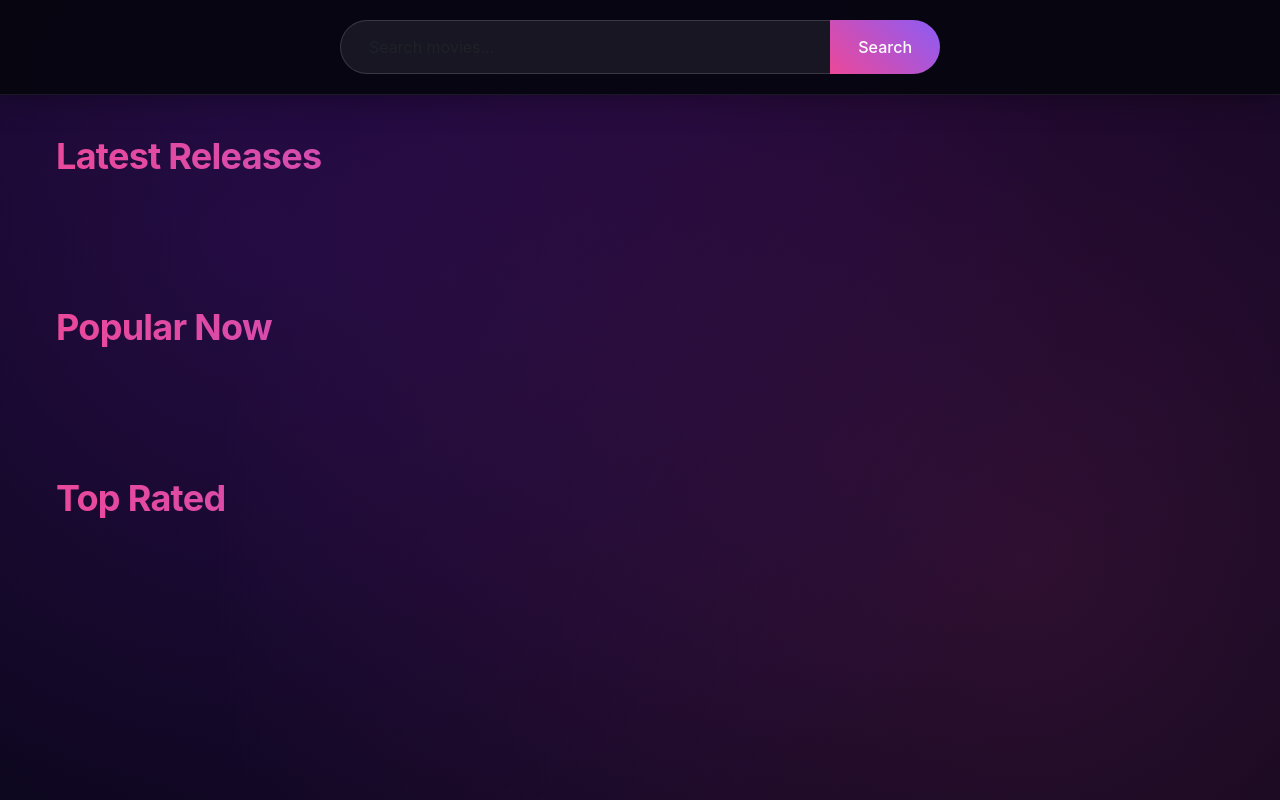
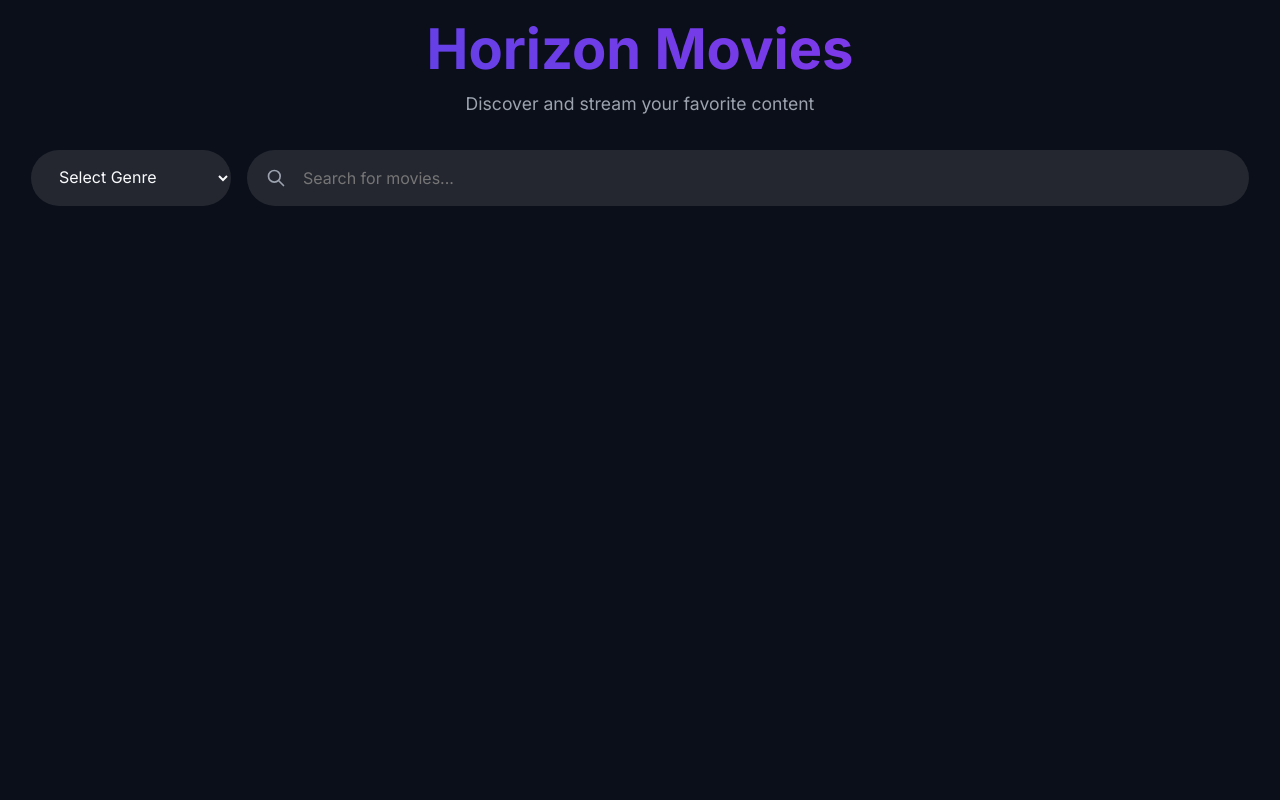
Before and after one commit to pavansweb/hmovies, a Flask app: page / in a window 1280 px wide. Run offline with Flask 3, Linux system fonts and the light colour scheme; data that the repository does not hold is empty; some libraries are stand-ins or nearby versions.

Commit message:
testing the new index

```diff
--- a/app.py
+++ b/app.py
@@ -89,17 +89,23 @@ def get_movie_details(movie_id):
     return response.json()
 
 
-@app.route("/contact", methods=["GET", "POST"])
-def contact():
-    if request.method == "POST":
-        name = request.form.get("name")
-        email = request.form.get("email")
-        message = request.form.get("message")
+@app.route('/api/genres')
+def genres():
+    response = requests.get(f'{TMDB_BASE_URL}/genre/movie/list', params={
+        'api_key': TMDB_API_KEY
+    })
+    return jsonify(response.json())
 
-        # Here you could process/store the data, send an email, etc.
-        return render_template("contact.html", success=True, name=name)
+@app.route('/api/genre/<genre_id>')
+def genre_movies(genre_id):
+    response = requests.get(f'{TMDB_BASE_URL}/discover/movie', params={
+        'api_key': TMDB_API_KEY,
+        'with_genres': genre_id,
+        'sort_by': 'popularity.desc'
+    })
+    return jsonify(response.json())
 
-    return render_template("contact.html", success=False)
+
 
 if __name__ == '__main__':
-    app.run(debug=True)
+    app.run(debug=True,port=5001)
--- a/templates/index.html
+++ b/templates/index.html
@@ -4,316 +4,474 @@
     <meta charset="UTF-8">
     <meta name="viewport" content="width=device-width, initial-scale=1.0">
     <title>Horizon Movies</title>
-    <link href="https://cdn.jsdelivr.net/npm/bootstrap@5.3.0/dist/css/bootstrap.min.css" rel="stylesheet">
-    <link rel="icon" href="/static/favicons/icons-cropped-cflix-32x32.png" sizes="32x32">
-    <link rel="apple-touch-icon" href="/static/favicons/icons-cropped-cflix-180x180.png">
+    <link href="https://cdnjs.cloudflare.com/ajax/libs/bootstrap/5.3.2/css/bootstrap.min.css" rel="stylesheet">
+    <link rel="stylesheet" href="/static/css/css-scrollbar-light.css">
     <style>
-        body {
-            font-family: 'Inter', sans-serif;
-            background: radial-gradient(circle at 50% -20%, #1a0533 0%, #090618 100%);
-            color: #ffffff;
-            min-height: 100vh;
-            overflow-x: hidden;
+        @import url('https://fonts.googleapis.com/css2?family=Inter:wght@400;500;600;700&display=swap');
+
+        :root {
+            --primary: #8B5CF6;
+            --primary-gradient: linear-gradient(45deg, #4F46E5, #9333EA);
+            --background: #0B0F19;
+            --card-bg: #1F2937;
+            --text: #F9FAFB;
+            --text-secondary: #9CA3AF;
+            --search-results-bg: #1a1d24;
         }
 
-        .overlay {
-            position: fixed;
-            top: 0;
-            left: 0;
+        * {
+            margin: 0;
+            padding: 0;
+            box-sizing: border-box;
+            font-family: 'Inter', sans-serif;
+        }
+
+        body {
+            background-color: var(--background);
+            color: var(--text);
+            min-height: 100vh;
+            padding: 1rem;
+        }
+
+        .container {
+            max-width: 1400px;
+            padding: 0 15px;
+        }
+
+        .header {
+            text-align: center;
+            margin-bottom: 2rem;
+        }
+
+        .logo {
+            font-size: clamp(2rem, 5vw, 3.5rem);
+            font-weight: 700;
+            background: var(--primary-gradient);
+            -webkit-background-clip: text;
+            background-clip: text;
+            color: transparent;
+            margin-bottom: 0.5rem;
+        }
+
+        .tagline {
+            color: var(--text-secondary);
+            font-size: clamp(0.9rem, 2vw, 1.1rem);
+        }
+
+        .controls-container {
+            display: flex;
+            gap: 1rem;
+            margin: 2rem 0;
+            flex-direction: column;
+        }
+
+        @media (min-width: 768px) {
+            .controls-container {
+                flex-direction: row;
+            }
+        }
+
+        .genre-select {
+            padding: 1rem 1.5rem;
+            background: rgba(255, 255, 255, 0.1);
+            border: none;
+            border-radius: 9999px;
+            color: var(--text);
+            font-size: 1rem;
+            outline: none;
             width: 100%;
-            height: 100%;
-            background:
-                radial-gradient(circle at 20% 30%, rgba(147, 51, 234, 0.15) 0%, transparent 70%),
-                radial-gradient(circle at 80% 70%, rgba(236, 72, 153, 0.15) 0%, transparent 70%);
-            pointer-events: none;
-            z-index: 0;
+            max-width: none;
+            cursor: pointer;
+        }
+
+        @media (min-width: 768px) {
+            .genre-select {
+                max-width: 200px;
+            }
+        }
+
+        .genre-select option {
+            background: var(--card-bg);
+            color: var(--text);
         }
 
         .search-container {
-            position: sticky;
-            top: 0;
-            background: rgba(6, 6, 15, 0.95);
-            backdrop-filter: blur(20px);
-            padding: 1.25rem;
-            z-index: 1030;
-            border-bottom: 1px solid rgba(255, 255, 255, 0.08);
-            box-shadow: 0 4px 30px rgba(0, 0, 0, 0.3);
-        }
-
-        .search-form {
-            max-width: 600px;
-            margin: 0 auto;
+            position: relative;
+            flex: 1;
+            width: 100%;
         }
 
         .search-input {
-            background: rgba(255, 255, 255, 0.07);
-            border: 1px solid rgba(255, 255, 255, 0.15);
-            color: white;
-            border-radius: 50px 0 0 50px;
-            padding: 0.875rem 1.75rem;
+            width: 100%;
+            padding: 1rem 1.5rem;
+            padding-left: 3.5rem;
+            background: rgba(255, 255, 255, 0.1);
+            border: none;
+            border-radius: 9999px;
+            color: var(--text);
             font-size: 1rem;
-        }
-
-        .search-input:focus {
-            background: rgba(255, 255, 255, 0.1);
-            border-color: rgba(236, 72, 153, 0.5);
-            box-shadow: 0 0 0 2px rgba(236, 72, 153, 0.25);
-            color: white;
-        }
-
-        .search-btn {
-            background: linear-gradient(45deg, #EC4899, #8B5CF6);
-            border: none;
-            border-radius: 0 50px 50px 0;
-            padding: 0.875rem 1.75rem;
-            color: white;
-            font-weight: 500;
+            outline: none;
             transition: all 0.3s ease;
         }
 
-        .search-btn:hover {
-            opacity: 0.9;
-            transform: translateY(-1px);
+        .search-icon {
+            position: absolute;
+            left: 1.2rem;
+            top: 50%;
+            transform: translateY(-50%);
+            width: 20px;
+            height: 20px;
+            color: var(--text-secondary);
         }
 
-        .movie-section {
-            position: relative;
-            padding: 2.5rem 2em;
+        .search-results {
+            position: absolute;
+            top: 100%;
+            left: 0;
+            right: 0;
+            background: var(--search-results-bg);
+            border-radius: 1rem;
+            margin-top: 0.5rem;
+            max-height: 80vh;
+            overflow-y: auto;
+            display: none;
+            z-index: 1000;
+            box-shadow: 0 4px 6px -1px rgba(0, 0, 0, 0.1), 0 2px 4px -1px rgba(0, 0, 0, 0.06);
         }
 
-        .section-title {
-            font-size: clamp(1.75rem, 4vw, 2.25rem);
-            font-weight: 700;
-            background: linear-gradient(90deg, #EC4899, #8B5CF6);
-            -webkit-background-clip: text;
-            background-clip: text;
-            -webkit-text-fill-color: transparent;
-            margin-bottom: 2rem;
-            padding: 0 1.5rem;
-            letter-spacing: -0.02em;
+        .search-result-item {
+            display: flex;
+            padding: 1rem;
+            gap: 1rem;
+            border-bottom: 1px solid rgba(255, 255, 255, 0.1);
+            cursor: pointer;
         }
 
-        .movie-row {
-            display: flex;
-            overflow-x: auto;
-            gap: 1.25rem;
-            padding: 0.5rem 1.5rem;
-            scroll-snap-type: x mandatory;
-            scrollbar-width: none;
+        .search-result-item:hover {
+            background: rgba(255, 255, 255, 0.05);
         }
 
-        .movie-row::-webkit-scrollbar {
+        .search-result-poster {
+            width: 60px;
+            height: 90px;
+            object-fit: cover;
+            border-radius: 0.5rem;
+        }
+
+        .search-result-info {
+            flex: 1;
+            min-width: 0;
+        }
+
+        .search-result-title {
+            font-weight: 500;
+            margin-bottom: 0.5rem;
+            white-space: nowrap;
+            overflow: hidden;
+            text-overflow: ellipsis;
+        }
+
+        .search-result-meta {
+            display: flex;
+            gap: 0.5rem;
+            color: var(--text-secondary);
+            font-size: 0.9rem;
+            flex-wrap: wrap;
+        }
+
+        .tmdb-rating {
+            color: #3B82F6;
+        }
+
+        .quality-badge {
+            background: rgba(255, 255, 255, 0.1);
+            padding: 0.2rem 0.5rem;
+            border-radius: 0.25rem;
+        }
+
+        .genre-section {
+            margin-bottom: 2rem;
+        }
+
+        .genre-title {
+            font-size: clamp(1.2rem, 3vw, 1.5rem);
+            font-weight: 600;
+            margin-bottom: 1rem;
+            padding: 0 0.5rem;
+        }
+
+        .movies-row {
+            display: grid;
+            grid-template-columns: repeat(auto-fill, minmax(140px, 1fr));
+            gap: 1rem;
+            padding: 0.5rem;
+        }
+
+        @media (min-width: 576px) {
+            .movies-row {
+                grid-template-columns: repeat(auto-fill, minmax(160px, 1fr));
+            }
+        }
+
+        @media (min-width: 768px) {
+            .movies-row {
+                grid-template-columns: repeat(auto-fill, minmax(180px, 1fr));
+            }
+        }
+
+        @media (min-width: 992px) {
+            .movies-row {
+                grid-template-columns: repeat(auto-fill, minmax(200px, 1fr));
+            }
+        }
+
+        .movie-card {
+            background: var(--card-bg);
+            border-radius: 1rem;
+            overflow: hidden;
+            transition: transform 0.3s ease;
+            cursor: pointer;
+            height: 100%;
+        }
+
+        .movie-card:hover {
+            transform: translateY(-5px);
+        }
+
+        .movie-poster {
+            width: 100%;
+            aspect-ratio: 2/3;
+            object-fit: cover;
+        }
+
+        .movie-info {
+            padding: 1rem;
+        }
+
+        .movie-title {
+            font-weight: 500;
+            margin-bottom: 0.5rem;
+            display: -webkit-box;
+            -webkit-line-clamp: 2;
+            -webkit-box-orient: vertical;
+            overflow: hidden;
+            font-size: clamp(0.9rem, 2vw, 1rem);
+        }
+
+        .movie-rating {
+            color: var(--text-secondary);
+            font-size: 0.9rem;
+        }
+
+        #selectedGenreSection {
             display: none;
         }
 
-        .movie-card {
-            flex: 0 0 auto;
-            width: clamp(180px, 40vw, 220px);
-            scroll-snap-align: start;
-            border-radius: 1.25rem;
-            overflow: hidden;
-            transition: all 0.4s cubic-bezier(0.165, 0.84, 0.44, 1);
-            background: rgba(255, 255, 255, 0.06);
-            backdrop-filter: blur(10px);
-            border: 1px solid rgba(255, 255, 255, 0.1);
-            cursor: pointer;
-            box-shadow: 0 4px 20px rgba(0, 0, 0, 0.2);
-        }
-
-        .movie-card:hover {
-            transform: translateY(-8px);
-            box-shadow: 0 12px 30px rgba(0, 0, 0, 0.3);
-            border-color: rgba(236, 72, 153, 0.3);
-        }
-
-        .movie-card img {
-            width: 100%;
-            aspect-ratio: 2/3;
-            object-fit: cover;
-            transition: transform 0.4s ease;
-        }
-
-        .movie-card:hover img {
-            transform: scale(1.05);
-        }
-
-        .movie-info {
-            padding: 1.25rem;
-            background: linear-gradient(to top, rgba(0, 0, 0, 0.9), rgba(0, 0, 0, 0.4));
-        }
-
-        .movie-info h5 {
-            font-size: clamp(0.9375rem, 2.5vw, 1.0625rem);
-            margin-bottom: 0.5rem;
-            overflow: hidden;
-            text-overflow: ellipsis;
-            white-space: nowrap;
-            font-weight: 600;
-            color: rgba(255, 255, 255, 0.95);
-        }
-
-        .movie-info p {
-            font-size: clamp(0.8125rem, 2vw, 0.9375rem);
-            color: #EC4899;
-            margin: 0;
-            font-weight: 500;
-        }
-
-        .scroll-btn {
-            position: absolute;
-            top: 50%;
-            transform: translateY(-50%);
-            width: 44px;
-            height: 44px;
-            border-radius: 50%;
-            background: rgba(255, 255, 255, 0.1);
-            border: 1px solid rgba(255, 255, 255, 0.2);
-            color: white;
-            z-index: 2;
-            opacity: 0;
-            transition: all 0.3s ease;
-            backdrop-filter: blur(8px);
-        }
-
-        .scroll-btn:hover {
-            background: rgba(236, 72, 153, 0.2);
-            border-color: rgba(236, 72, 153, 0.4);
-            transform: translateY(-50%) scale(1.1);
-        }
-
-        .scroll-btn.prev { left: 1rem; }
-        .scroll-btn.next { right: 1rem; }
-
-        .movie-section:hover .scroll-btn {
-            opacity: 1;
+        .scroll-indicator {
+            display: none;
         }
 
         @media (max-width: 768px) {
-            .scroll-btn {
-                display: none;
-            }
-
-            .movie-section {
-                padding: 1.5rem 1.5em;
-            }
-
-            .section-title {
-                padding: 0 1rem;
-                margin-bottom: 1.5rem;
-            }
-
-            .movie-row {
-                padding: 0.5rem 1rem;
-                gap: 1rem;
-            }
-
-            .movie-card {
-                width: clamp(160px, 45vw, 200px);
+            .scroll-indicator {
+                display: block;
+                text-align: right;
+                padding: 0.5rem;
+                color: var(--text-secondary);
             }
         }
     </style>
 </head>
 <body>
-    <div class="overlay"></div>
+    <div class="container">
+        <header class="header">
+            <h1 class="logo">Horizon Movies</h1>
+            <p class="tagline">Discover and stream your favorite content</p>
+        </header>
 
+        <div class="controls-container">
+            <select class="genre-select" id="genreSelect">
+                <option value="">Select Genre</option>
+            </select>
             <div class="search-container">
-        <form class="search-form input-group" action="/search" method="GET">
-            <input type="search" class="form-control search-input" name="query" placeholder="Search movies..." aria-label="Search">
-            <button type="submit" class="btn search-btn">Search</button>
-        </form>
+                <svg class="search-icon" xmlns="http://www.w3.org/2000/svg" fill="none" viewBox="0 0 24 24" stroke="currentColor">
+                    <path stroke-linecap="round" stroke-linejoin="round" stroke-width="2" d="M21 21l-6-6m2-5a7 7 0 11-14 0 7 7 0 0114 0z" />
+                </svg>
+                <input type="text" class="search-input" placeholder="Search for movies...">
+                <div class="search-results" id="searchResults"></div>
+            </div>
         </div>
 
-    <main class="container-fluid px-0">
-        <section id="movies">
-            <div class="movie-section">
-                <h2 class="section-title">Latest Releases</h2>
-                <button class="scroll-btn prev">←</button>
-                <button class="scroll-btn next">→</button>
-                <div class="movie-row" id="latest-movies"></div>
+        <div id="selectedGenreSection" class="genre-section">
+            <h2 class="genre-title">Selected Genre</h2>
+            <div class="movies-row" id="selectedGenreMovies"></div>
         </div>
 
-            <div class="movie-section">
-                <h2 class="section-title">Popular Now</h2>
-                <button class="scroll-btn prev">←</button>
-                <button class="scroll-btn next">→</button>
-                <div class="movie-row" id="popular-movies"></div>
+        <p class="scroll-indicator">scroll →</p>
+
+        <div id="genreSections"></div>
     </div>
 
-            <div class="movie-section">
-                <h2 class="section-title">Top Rated</h2>
-                <button class="scroll-btn prev">←</button>
-                <button class="scroll-btn next">→</button>
-                <div class="movie-row" id="top-rated-movies"></div>
-            </div>
-        </section>
-    </main>
+    <script src="https://cdnjs.cloudflare.com/ajax/libs/bootstrap/5.3.2/js/bootstrap.bundle.min.js"></script>
+    <script>
+        const API_KEY = '789c2869ddf724127863ae4e4780f6b6';
+        const TMDB_BASE_URL = 'https://api.themoviedb.org/3';
+        const IMAGE_BASE_URL = 'https://image.tmdb.org/t/p/w500';
 
-    <script>
-        const TMDB_IMAGE_BASE_URL = 'https://image.tmdb.org/t/p/w500';
+        async function fetchGenres() {
+            const response = await fetch('/api/genres');
+            const data = await response.json();
+            return data.genres;
+        }
 
-        async function fetchMovies(endpoint) {
-            try {
-                const response = await fetch(`/api/movies${endpoint}`);
-                if (!response.ok) throw new Error('Failed to fetch data');
+        async function fetchMoviesByGenre(genreId) {
+            const response = await fetch(`/api/genre/${genreId}`);
             const data = await response.json();
             return data.results;
-            } catch (error) {
-                console.error('Error:', error);
-                return [];
-            }
         }
 
         function createMovieCard(movie) {
             return `
-                <div class="movie-card" data-movie-id="${movie.id}">
-                    <img src="${TMDB_IMAGE_BASE_URL}${movie.poster_path}" alt="${movie.title}">
+                <div class="movie-card" onclick="window.location.href='/movie/${movie.id}'">
+                    <img
+                        src="${movie.poster_path ? IMAGE_BASE_URL + movie.poster_path : 'https://via.placeholder.com/300x450'}"
+                        alt="${movie.title}"
+                        class="movie-poster"
+                        loading="lazy"
+                    >
                     <div class="movie-info">
-                        <h5>${movie.title}</h5>
-                        <p>${movie.release_date.split('-')[0]}</p>
+                        <h3 class="movie-title">${movie.title}</h3>
+                        <div class="movie-rating">★ ${movie.vote_average.toFixed(1)}</div>
                     </div>
                 </div>
             `;
         }
 
-        function initializeScrollButtons() {
-            document.querySelectorAll('.movie-section').forEach(section => {
-                const row = section.querySelector('.movie-row');
-                const prev = section.querySelector('.prev');
-                const next = section.querySelector('.next');
-                const scrollAmount = Math.min(window.innerWidth * 0.8, 400);
+        function createSearchResultItem(movie) {
+            const year = movie.release_date ? new Date(movie.release_date).getFullYear() : '';
+            return `
+                <div class="search-result-item" onclick="window.location.href='/movie/${movie.id}'">
+                    <img
+                        src="${movie.poster_path ? IMAGE_BASE_URL + movie.poster_path : 'https://via.placeholder.com/60x90'}"
+                        alt="${movie.title}"
+                        class="search-result-poster"
+                        loading="lazy"
+                    >
+                    <div class="search-result-info">
+                        <div class="search-result-title">${movie.title}</div>
+                        <div class="search-result-meta">
+                            <span class="tmdb-rating">TMDB ${movie.vote_average.toFixed(1)}</span>
+                            <span class="quality-badge">HD</span>
+                            <span>${year}</span>
+                            <span>${Math.floor(Math.random() * 50 + 100)}m</span>
+                        </div>
+                    </div>
+                </div>
+            `;
+        }
 
-                prev.addEventListener('click', () => {
-                    row.scrollBy({ left: -scrollAmount, behavior: 'smooth' });
+        async function initializeGenreSections() {
+            const genres = await fetchGenres();
+            const genreSelect = document.getElementById('genreSelect');
+            const genreSections = document.getElementById('genreSections');
+
+            genres.forEach(genre => {
+                const option = document.createElement('option');
+                option.value = genre.id;
+                option.textContent = genre.name;
+                genreSelect.appendChild(option);
             });
 
-                next.addEventListener('click', () => {
-                    row.scrollBy({ left: scrollAmount, behavior: 'smooth' });
+            genreSelect.addEventListener('change', async () => {
+                const selectedGenreId = genreSelect.value;
+                const selectedGenreSection = document.getElementById('selectedGenreSection');
+                const selectedGenreMovies = document.getElementById('selectedGenreMovies');
+
+                if (selectedGenreId) {
+                    const movies = await fetchMoviesByGenre(selectedGenreId);
+                    selectedGenreMovies.innerHTML = movies
+                        .map(movie => createMovieCard(movie))
+                        .join('');
+                    selectedGenreSection.style.display = 'block';
+                    selectedGenreSection.querySelector('.genre-title').textContent =
+                        genreSelect.options[genreSelect.selectedIndex].text;
+                } else {
+                    selectedGenreSection.style.display = 'none';
+                }
+            });
+
+            for (const genre of genres) {
+                const section = document.createElement('div');
+                section.className = 'genre-section';
+                section.innerHTML = `
+                    <h2 class="genre-title">${genre.name}</h2>
+                    <div class="movies-row" id="genre-${genre.id}"></div>
+                `;
+                genreSections.appendChild(section);
+
+                const movies = await fetchMoviesByGenre(genre.id);
+                const moviesRow = document.getElementById(`genre-${genre.id}`);
+                moviesRow.innerHTML = movies
+                    .map(movie => createMovieCard(movie))
+                    .join('');
+            }
+        }
+
+        const searchInput = document.querySelector('.search-input');
+        const searchResults = document.getElementById('searchResults');
+        let searchTimeout;
+
+        async function searchMovies(query) {
+            const response = await fetch(`/api/search?query=${encodeURIComponent(query)}`);
+            const data = await response.json();
+            return data.results;
+        }
+
+        async function handleSearch() {
+            const query = searchInput.value.trim();
+            if (query) {
+                const movies = await searchMovies(query);
+                movies.sort((a, b) => b.vote_average - a.vote_average);
+
+                searchResults.innerHTML = movies
+                    .map(movie => createSearchResultItem(movie))
+                    .join('');
+                searchResults.style.display = 'block';
+            } else {
+                searchResults.style.display = 'none';
+            }
+        }
+
+        searchInput.addEventListener('input', () => {
+            clearTimeout(searchTimeout);
+            searchTimeout = setTimeout(handleSearch, 500);
+        });
+
+        document.addEventListener('click', (e) => {
+            if (!searchInput.contains(e.target) && !searchResults.contains(e.target)) {
+                searchResults.style.display = 'none';
+            }
+        });
+
+        initializeGenreSections();
+
+        // Add lazy loading for images
+        if ('IntersectionObserver' in window) {
+            const imageObserver = new IntersectionObserver((entries, observer) => {
+                entries.forEach(entry => {
+                    if (entry.isIntersecting) {
+                        const img = entry.target;
+                        img.src = img.dataset.src;
+                        observer.unobserve(img);
+                    }
+                });
+            });
+
+            document.addEventListener('DOMContentLoaded', () => {
+                document.querySelectorAll('img[data-src]').forEach(img => {
+                    imageObserver.observe(img);
                 });
             });
         }
-
-        async function initializeMovies() {
-            const sections = {
-                'latest-movies': await fetchMovies('/now_playing'),
-                'popular-movies': await fetchMovies('/popular'),
-                'top-rated-movies': await fetchMovies('/top_rated')
-            };
-
-            for (const [sectionId, movies] of Object.entries(sections)) {
-                const container = document.getElementById(sectionId);
-                container.innerHTML = movies.map(createMovieCard).join('');
-            }
-
-            document.querySelectorAll('.movie-card').forEach(card => {
-                card.addEventListener('click', () => {
-                    window.location.href = `/movie/${card.dataset.movieId}`;
-                });
-            });
-
-            initializeScrollButtons();
-        }
-
-        initializeMovies();
     </script>
 </body>
 </html>
--- a/templates/search.html
+++ b/templates/search.html
@@ -22,7 +22,6 @@
         const LOADING_TERM = "Loading";
         const IS_ADMIN = 0;
         const FAVORITES = [];
-        const TMDB_API_KEY = '789c2869ddf724127863ae4e4780f6b6'; // Replace with your TMDB API key
         let currentSearchContext = 'movie'; // Store the current search context
         let currentPage = 1;
         let currentQuery = '';
```
Lines whose indentation alone changed are shown as unchanged.
